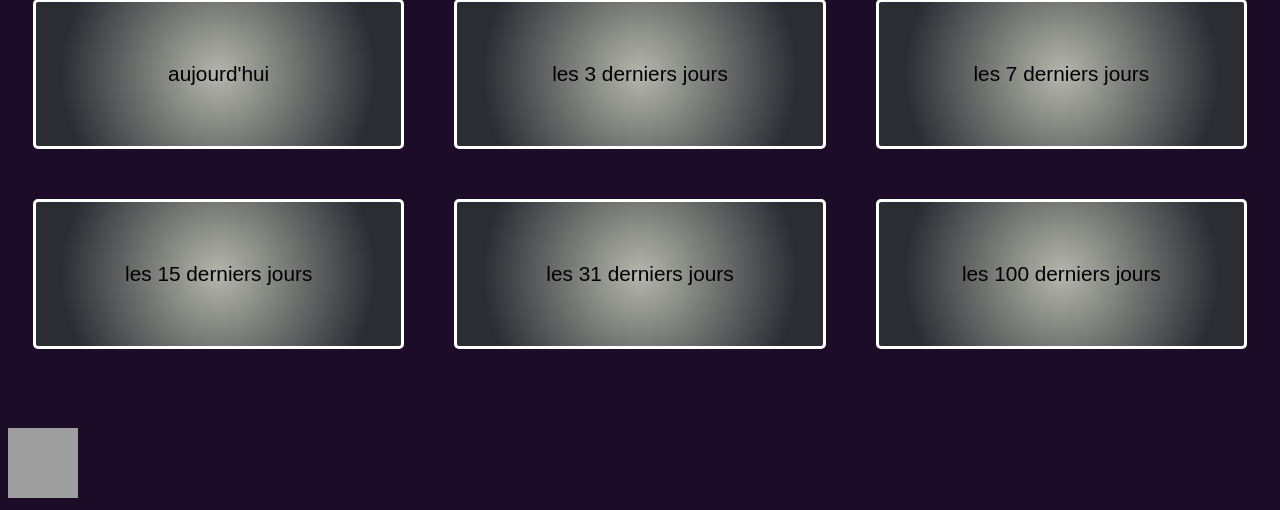
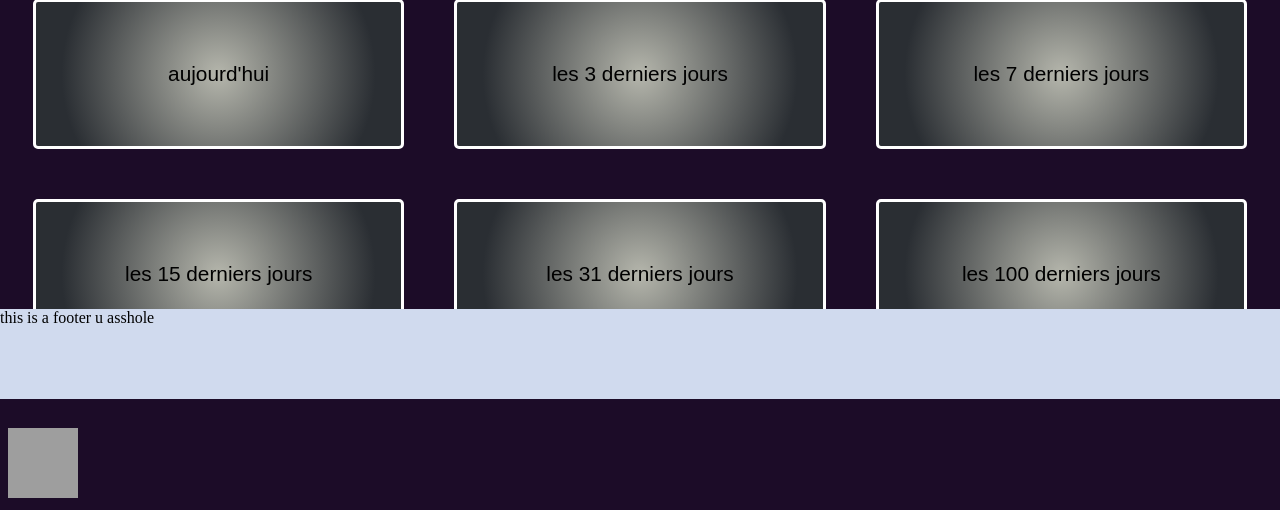
Before and after one commit to theoelsti/MicroProjet, a PHP site: page /mediantest.html in a window 1280 px wide. Shown: the part 401-911 px from the top of the page. Run offline with PHP 8.4, Linux system fonts and the light colour scheme; grey boxes are pictures that could not be loaded.

Commit message:
footer (part 1/2)

```diff
--- a/RaspBerry/SiteWeb/mediantest.html
+++ b/RaspBerry/SiteWeb/mediantest.html
@@ -12,8 +12,9 @@
 <link rel="stylesheet" href="./styles/topnav.css"      />
 </head>
 
-
-
+<div class='footer'>
+    this is a footer u asshole
+</div>
 
 <body style="background-color: #1c0c28;">
 
--- a/RaspBerry/SiteWeb/styles/stylemedian.css
+++ b/RaspBerry/SiteWeb/styles/stylemedian.css
@@ -266,3 +266,12 @@ Style pour la date
 	opacity: 25%;
 
 }
+
+.footer {
+	position:fixed;
+	bottom:0;
+	left:0;
+	width:100%;
+	height: 90px;
+	background-color: #D0DAEE;
+  }
```
